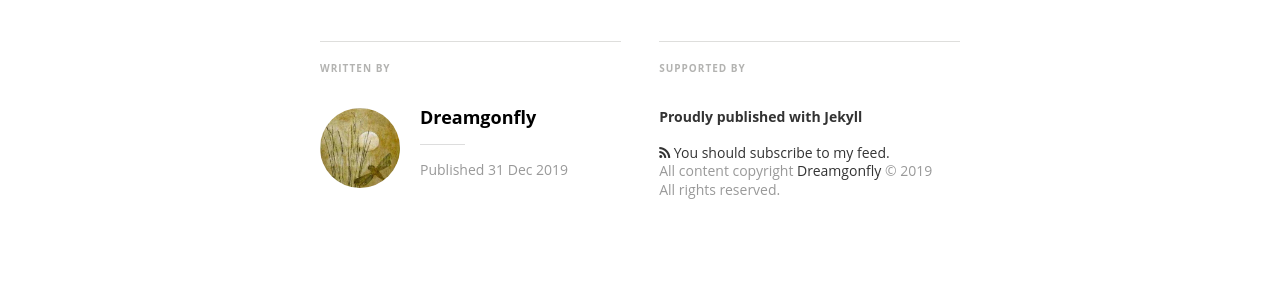
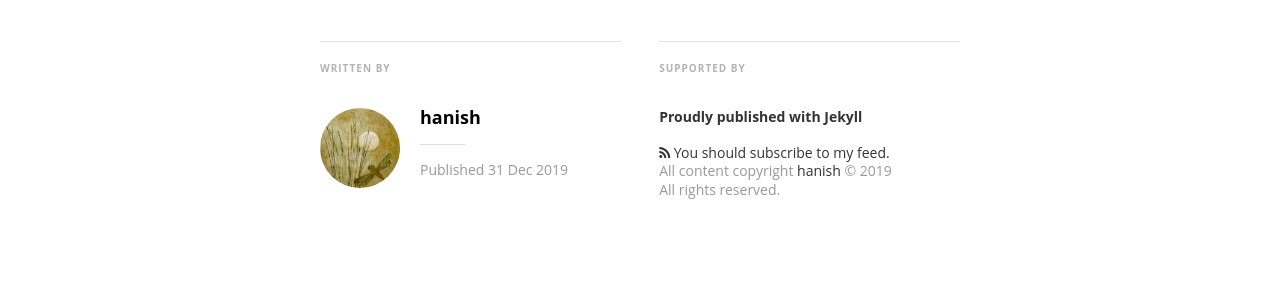
Before and after one commit to hanish3464/hanish3464.github.io, a Jekyll site: the page built from _posts/2019-12-31-first.md, in a window 1280 px wide. Shown: the part 356-656 px from the top of the page. Built offline with Jekyll 4.4.1, drawn with Linux system fonts in a browser that asks for light colours; nearby versions of some CDN libraries; some web fonts are replaced; our own code applies the rules of GitHub Pages for plain Markdown files; comment, search, counter and statistics services are not loaded.

Commit message:
Update _config.yml

```diff
--- a/_config.yml
+++ b/_config.yml
@@ -17,8 +17,8 @@ float_logo: false # true, false (default)
 # blog cover
 cover: "/assets/images/cA4aKEIPQrerBnp1yGHv_IMG_9534-3-2.jpg"
 
-name: 'Dreamgonfly'
-author: 'Dreamgonfly'
+name: 'hanish'
+author: 'hanish'
 author_image: "/assets/images/dragonfly_moon.jpg"
 
 paginate:	5
@@ -35,12 +35,12 @@ google_analytics: UA-91026007-2
 
 # social icons and sharing options
 social:
-  - icon:	twitter
+  - icon:	#twitter
     url:	#https://twitter.com/dirkfabisch
     desc: #Follow me on twitter
     share_url: #http://twitter.com/share
-    share_title: ?text=
-    share_link: "&amp;url="
+    share_title: #?text=
+    share_link: #"&amp;url="
 
   - icon:	#facebook
     url:	#https://facebook.com/???
```
